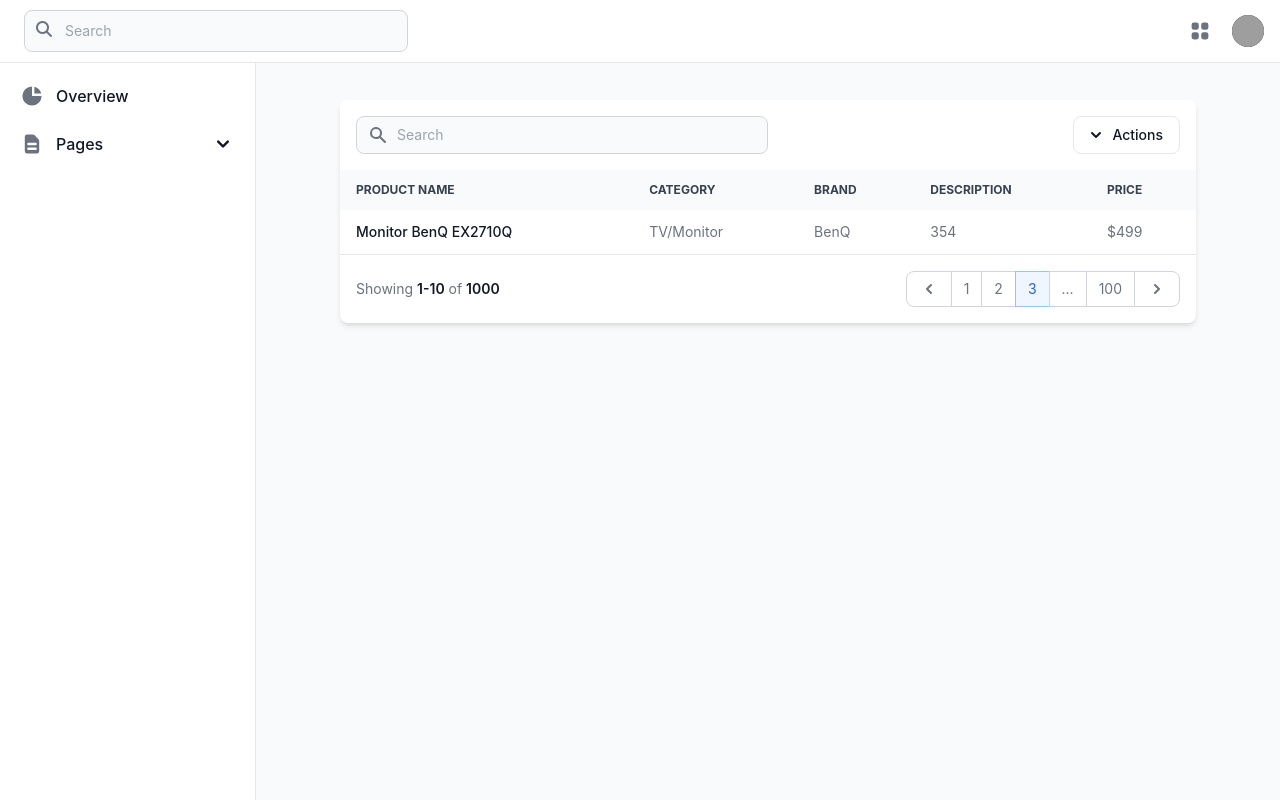
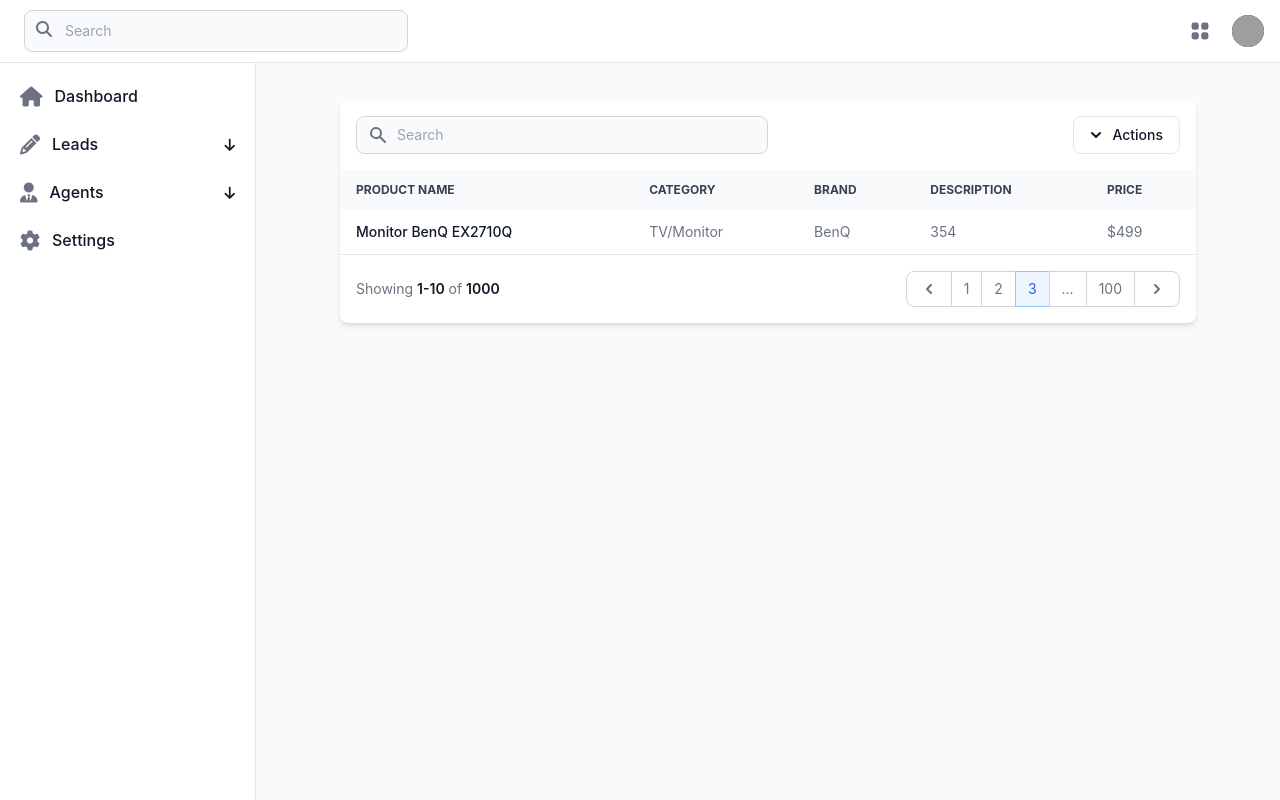
Before and after one commit to Peagah-Vieira/DjangoDash, a Django app: page /dashboard/ in a window 1280 px wide. Run offline with Django 4.2, Linux system fonts and the light colour scheme; the visitor is signed in with stand-in values (Sample User, id 1); style sheets or scripts are compiled from the project's sources; some libraries are stand-ins or nearby versions; grey boxes are pictures that could not be loaded.

Commit message:
style: sidebar update

```diff
--- a/templates/dashboard/sidebar.html
+++ b/templates/dashboard/sidebar.html
@@ -16,59 +16,72 @@
             </div>
         </form>
         <ul class="space-y-2">
+            <!-- Dashboard -->
+            <li>
+                <a href="{% url 'dashboard:home' %}"
+                   class="flex items-center p-2 text-base font-medium text-gray-900 rounded-lg dark:text-white hover:bg-gray-100 dark:hover:bg-gray-700 group">
+                    <i class="fa-solid fa-house fa-lg text-gray-500 transition duration-75 dark:text-gray-400 group-hover:text-gray-900 dark:group-hover:text-white"
+                       aria-hidden="true">
+                    </i>
+                    <span class="ml-3">Dashboard</span>
+                </a>
+            </li>
+            <!-- Leads -->
+            <li>
+                <button type="button"
+                        class="flex items-center p-2 w-full text-base font-medium text-gray-900 rounded-lg transition duration-75 group hover:bg-gray-100 dark:text-white dark:hover:bg-gray-700"
+                        aria-controls="dropdown-leads"
+                        data-collapse-toggle="dropdown-leads">
+                    <i class="fa-solid fa-pencil fa-lg flex-shrink-0 text-gray-500 transition duration-75 group-hover:text-gray-900 dark:text-gray-400 dark:group-hover:text-white"
+                       aria-hidden="true">
+                    </i>
+                    <span class="flex-1 ml-3 text-left whitespace-nowrap">Leads</span>
+                    <i class="fa-sharp fa-solid fa-arrow-down fa-sm"></i>
+                </button>
+                <ul id="dropdown-leads" class="hidden py-2 space-y-2">
+                    <li>
+                        <a href="#"
+                           class="flex items-center p-2 pl-11 w-full text-base font-medium text-gray-900 rounded-lg transition duration-75 group hover:bg-gray-100 dark:text-white dark:hover:bg-gray-700">Option 1</a>
+                    </li>
+                    <li>
+                        <a href="#"
+                           class="flex items-center p-2 pl-11 w-full text-base font-medium text-gray-900 rounded-lg transition duration-75 group hover:bg-gray-100 dark:text-white dark:hover:bg-gray-700">Option 2</a>
+                    </li>
+                </ul>
+            </li>
+            <!-- Agents -->
+            <li>
+                <button type="button"
+                        class="flex items-center p-2 w-full text-base font-medium text-gray-900 rounded-lg transition duration-75 group hover:bg-gray-100 dark:text-white dark:hover:bg-gray-700"
+                        aria-controls="dropdown-agents"
+                        data-collapse-toggle="dropdown-agents">
+                    <i class="fa-solid fa-user-tie fa-lg flex-shrink-0 text-gray-500 transition duration-75 group-hover:text-gray-900 dark:text-gray-400 dark:group-hover:text-white"
+                       aria-hidden="true">
+                    </i>
+                    <span class="flex-1 ml-3 text-left whitespace-nowrap">Agents</span>
+                    <i class="fa-sharp fa-solid fa-arrow-down fa-sm"></i>
+                </button>
+                <ul id="dropdown-agents" class="hidden py-2 space-y-2">
+                    <li>
+                        <a href="#"
+                           class="flex items-center p-2 pl-11 w-full text-base font-medium text-gray-900 rounded-lg transition duration-75 group hover:bg-gray-100 dark:text-white dark:hover:bg-gray-700">Option 1</a>
+                    </li>
+                    <li>
+                        <a href="#"
+                           class="flex items-center p-2 pl-11 w-full text-base font-medium text-gray-900 rounded-lg transition duration-75 group hover:bg-gray-100 dark:text-white dark:hover:bg-gray-700">Option 2</a>
+                    </li>
+                </ul>
+            </li>
+            <!-- Settings -->
             <li>
                 <a href="#"
                    class="flex items-center p-2 text-base font-medium text-gray-900 rounded-lg dark:text-white hover:bg-gray-100 dark:hover:bg-gray-700 group">
-                    <svg aria-hidden="true"
-                         class="w-6 h-6 text-gray-500 transition duration-75 dark:text-gray-400 group-hover:text-gray-900 dark:group-hover:text-white"
-                         fill="currentColor"
-                         viewBox="0 0 20 20"
-                         xmlns="http://www.w3.org/2000/svg">
-                        <path d="M2 10a8 8 0 018-8v8h8a8 8 0 11-16 0z"></path>
-                        <path d="M12 2.252A8.014 8.014 0 0117.748 8H12V2.252z"></path>
-                    </svg>
-                    <span class="ml-3">Overview</span>
+                    <i class="fa-sharp fa-solid fa-gear fa-lg text-gray-500 transition duration-75 dark:text-gray-400 group-hover:text-gray-900 dark:group-hover:text-white"
+                       aria-hidden="true">
+                    </i>
+                    <span class="ml-3">Settings</span>
                 </a>
             </li>
-            <li>
-                <button type="button"
-                        class="flex items-center p-2 w-full text-base font-medium text-gray-900 rounded-lg transition duration-75 group hover:bg-gray-100 dark:text-white dark:hover:bg-gray-700"
-                        aria-controls="dropdown-pages"
-                        data-collapse-toggle="dropdown-pages">
-                    <svg aria-hidden="true"
-                         class="flex-shrink-0 w-6 h-6 text-gray-500 transition duration-75 group-hover:text-gray-900 dark:text-gray-400 dark:group-hover:text-white"
-                         fill="currentColor"
-                         viewBox="0 0 20 20"
-                         xmlns="http://www.w3.org/2000/svg">
-                        <path fill-rule="evenodd" d="M4 4a2 2 0 012-2h4.586A2 2 0 0112 2.586L15.414 6A2 2 0 0116 7.414V16a2 2 0 01-2 2H6a2 2 0 01-2-2V4zm2 6a1 1 0 011-1h6a1 1 0 110 2H7a1 1 0 01-1-1zm1 3a1 1 0 100 2h6a1 1 0 100-2H7z" clip-rule="evenodd">
-                        </path>
-                    </svg>
-                    <span class="flex-1 ml-3 text-left whitespace-nowrap">Pages</span>
-                    <svg aria-hidden="true"
-                         class="w-6 h-6"
-                         fill="currentColor"
-                         viewBox="0 0 20 20"
-                         xmlns="http://www.w3.org/2000/svg">
-                        <path fill-rule="evenodd" d="M5.293 7.293a1 1 0 011.414 0L10 10.586l3.293-3.293a1 1 0 111.414 1.414l-4 4a1 1 0 01-1.414 0l-4-4a1 1 0 010-1.414z" clip-rule="evenodd">
-                        </path>
-                    </svg>
-                </button>
-                <ul id="dropdown-pages" class="hidden py-2 space-y-2">
-                    <li>
-                        <a href="#"
-                           class="flex items-center p-2 pl-11 w-full text-base font-normal text-gray-900 rounded-lg transition duration-75 group hover:bg-gray-100 dark:text-white dark:hover:bg-gray-700">
-                            Currecy Converter
-                        </a>
-                    </li>
-                    <li>
-                        <a href="#"
-                           class="flex items-center p-2 pl-11 w-full text-base font-normal text-gray-900 rounded-lg transition duration-75 group hover:bg-gray-100 dark:text-white dark:hover:bg-gray-700">
-                            Settings
-                        </a>
-                    </li>
-                </ul>
-            </li>
-        </li>
-    </ul>
-</div>
+        </ul>
+    </div>
 </aside>
```
